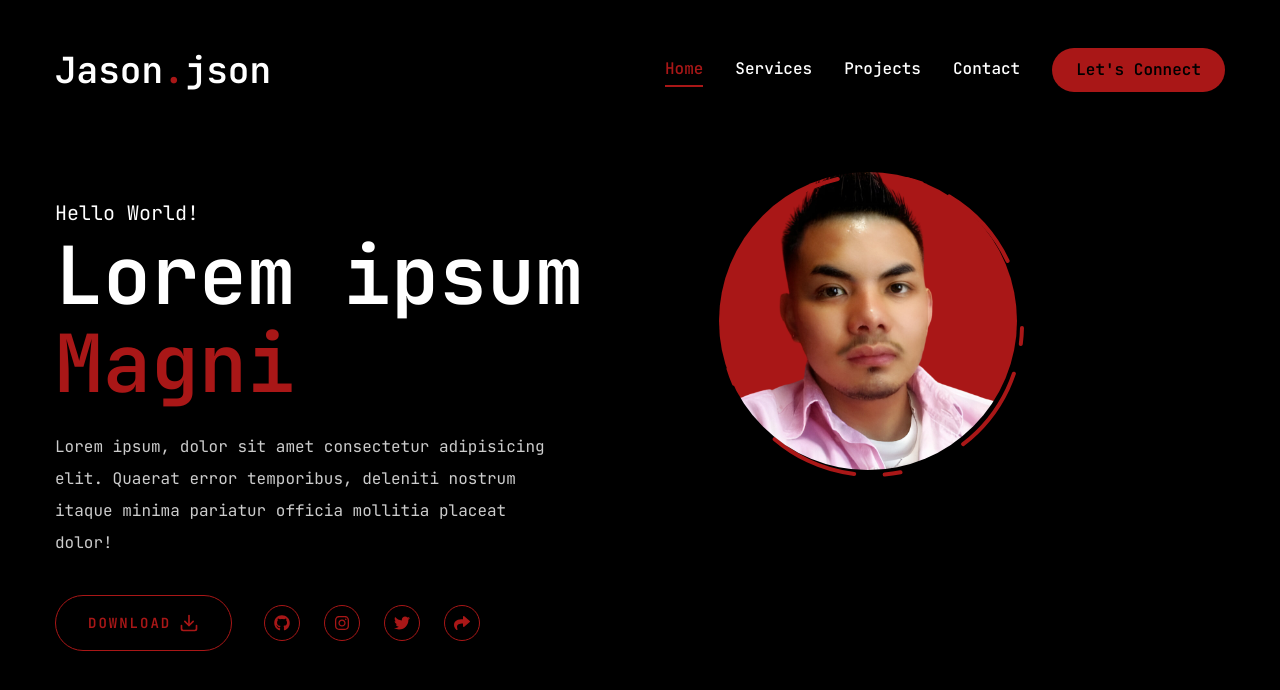
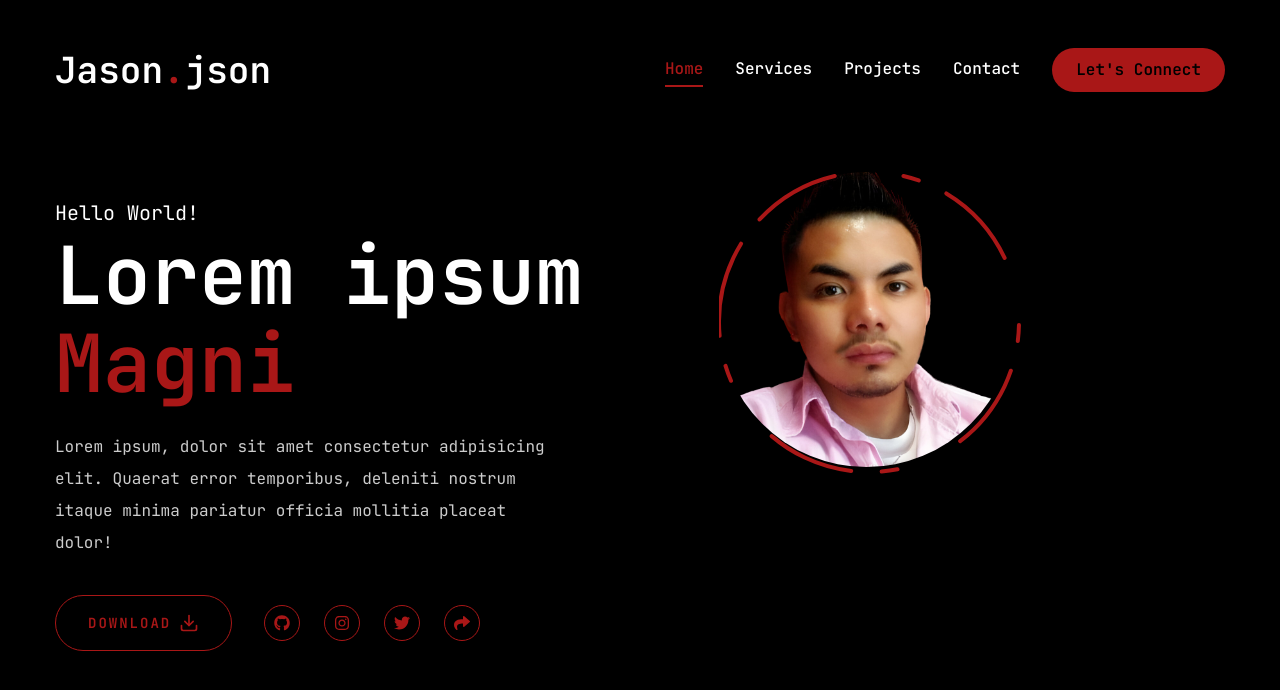
Before and after one commit to Jaycelab/Main-Portfolio, a Next.js app: page / in a window 1280 px wide. Shown: the top 690 px of the page. Built offline with nearby package versions, Linux system fonts and the light colour scheme.

Commit message:
photo cleanup

```diff
--- a/components/Photo.jsx
+++ b/components/Photo.jsx
@@ -20,18 +20,18 @@ const Photo = () => {
             opacity: 1,
             transition: { delay: 3, duration: 0.4, ease: "easeOut" },
           }}
-          className="w-[298px] h-[298px] xl:w-[498px] xl:h-[498px] mix-blend-lighten absolute"
+          className="w-[295px] h-[295px] xl:w-[498px] xl:h-[498px] mix-blend-lighten absolute"
         >
           {/*Profile Photo
           alternative class object-contain*/}
           <Image
             priority
-            src="/images/profile-red.png"
-            className="rounded-full "
+            src="/images/profile.png"
+            className="rounded-full"
             quality={100}
-            width={298}
-            height={298}
-            responsive={true}
+            responsive="true"
+            width="295"
+            height="295"
             alt=""
           />
         </motion.div>
@@ -47,8 +47,8 @@ const Photo = () => {
             cy="153"
             r="150" mobile*/}
           <motion.circle
-            cx="153"
-            cy="153"
+            cx="150"
+            cy="150"
             r="150"
             stroke="#A91717"
             strokeWidth="4"
```
Also changed, not shown: 1 other file (tests, documents, lock files or other folders).
